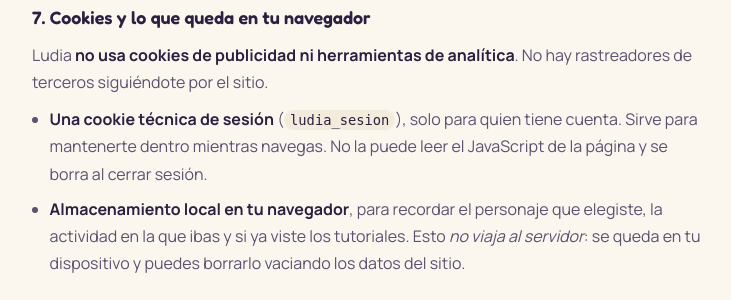
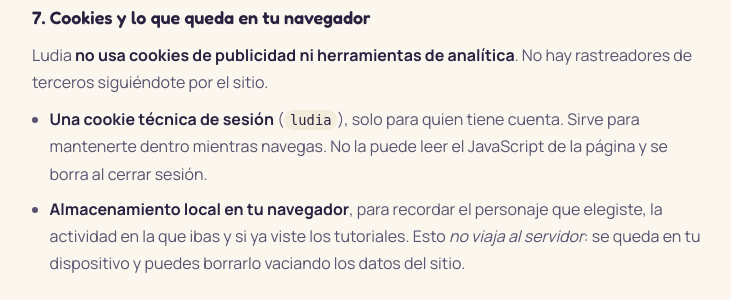
Before and after one commit to miguelmejiac15-lab/ludia, a PHP site: page /LUDIRA/privacidad.php in a window 1280 px wide. Shown: the part 2232-2532 px from the top of the page, without its empty margins (272-1003 px from the left). Run offline with PHP 8.4, Linux system fonts and the light colour scheme.

Commit message:
Cambiar el nombre de la cookie de sesión
Los navegadores que entraron antes del arreglo de base_path() guardan la
cookie `ludia_sesion` con path=/app. Con el mismo nombre que la buena, se
mandaba primero y PHP tomaba la sesión equivocada: ingresar y pagar
entraba en un ciclo. Con otro nombre (`ludia`) la vieja no se lee, y se
borra. Cuesta un ingreso más a cada cuenta.

Co-Authored-By: Claude Opus 5.5 <noreply@anthropic.com>

```diff
--- a/includes/Auth.php
+++ b/includes/Auth.php
@@ -41,16 +41,17 @@ function auth_iniciar(): void
         'httponly' => true,     // el JavaScript no puede leer la cookie
         'samesite' => 'Lax',    // no viaja desde otros sitios
     ]);
-    session_name('ludia_sesion');
-
-    // Restos del fallo de base_path() (hasta el 08/10/2026): los navegadores
-    // que entraron entonces guardan la cookie con path=/app. Esa, más
-    // específica, se manda ANTES que la buena y PHP se queda con ella, así que
-    // las páginas usarían una sesión y la API otra. Se borra aquí; quien la
-    // tuviera tendrá que volver a ingresar una vez.
-    if (base_path() === '' && isset($_COOKIE['ludia_sesion'])
-        && str_starts_with((string) ($_SERVER['SCRIPT_NAME'] ?? ''), '/app/')) {
-        setcookie('ludia_sesion', '', ['expires' => 1, 'path' => '/app', 'secure' => $https, 'httponly' => true, 'samesite' => 'Lax']);
+    // El nombre cambió el 08/10/2026 (antes `ludia_sesion`). Por el fallo de
+    // base_path(), los navegadores que entraron hasta entonces guardan la
+    // cookie vieja con path=/app; con el mismo nombre, esa se mandaba antes que
+    // la buena, PHP tomaba la que no era y la sesión se perdía entre las
+    // páginas y la API. Con otro nombre la vieja simplemente no se lee, y aquí
+    // se borra para que no quede de basura. Cuesta un ingreso más a cada uno.
+    session_name('ludia');
+    if (isset($_COOKIE['ludia_sesion'])) {
+        foreach (['/app', base_url('/')] as $rutaVieja) {
+            setcookie('ludia_sesion', '', ['expires' => 1, 'path' => $rutaVieja, 'secure' => $https, 'httponly' => true, 'samesite' => 'Lax']);
+        }
     }
 
     session_start();
--- a/privacidad.php
+++ b/privacidad.php
@@ -143,7 +143,7 @@ require __DIR__ . '/includes/partials/header.php';
     </p>
     <ul>
       <li>
-        <strong>Una cookie técnica de sesión</strong> (<code>ludia_sesion</code>), solo
+        <strong>Una cookie técnica de sesión</strong> (<code>ludia</code>), solo
         para quien tiene cuenta. Sirve para mantenerte dentro mientras navegas. No la
         puede leer el JavaScript de la página y se borra al cerrar sesión.
       </li>
```
